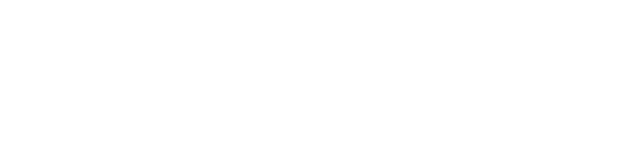
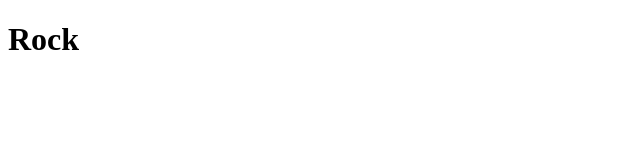
Before and after one commit to BeraTegui/RPS_project, a plain HTML site: page index.html in a window 1280 px wide. Shown: the whole page, without its empty margins (0-640 px from the left). Drawn offline with Linux system fonts and the light colour scheme.

```diff
--- a/index.html
+++ b/index.html
@@ -6,6 +6,7 @@
     <title>Rock Paper Scissors</title>
 </head>
 <body>
+    <h1>Rock</h1>
     <script src="script.js"></script>
 </body>
 </html>
```
